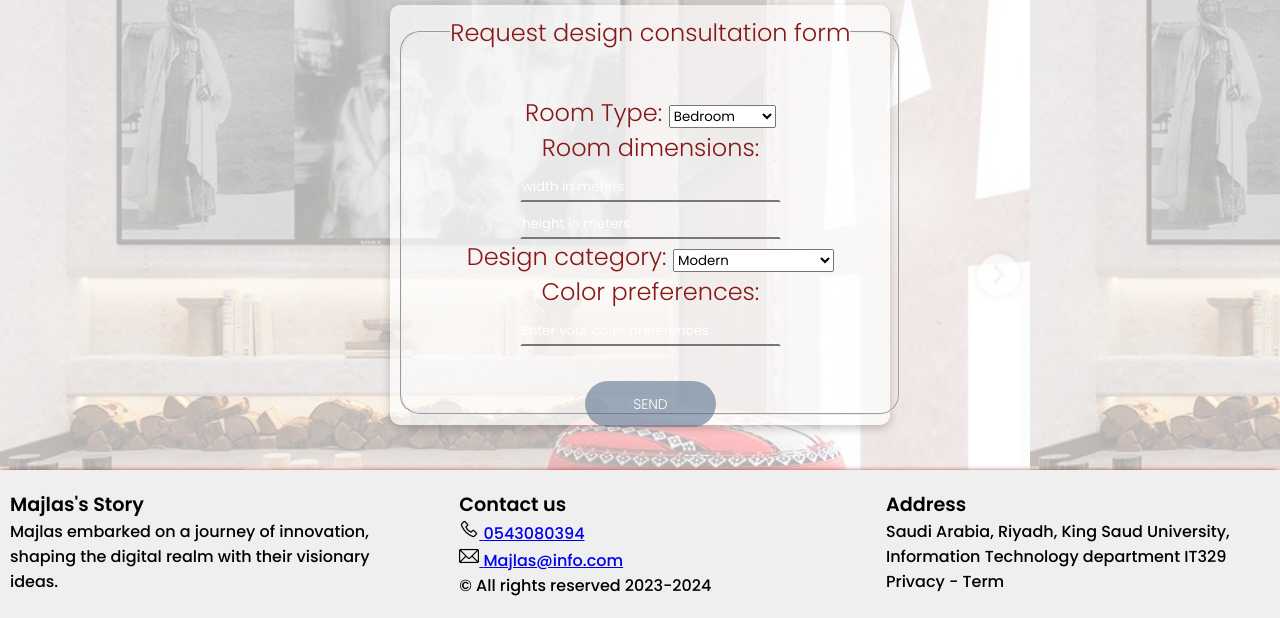
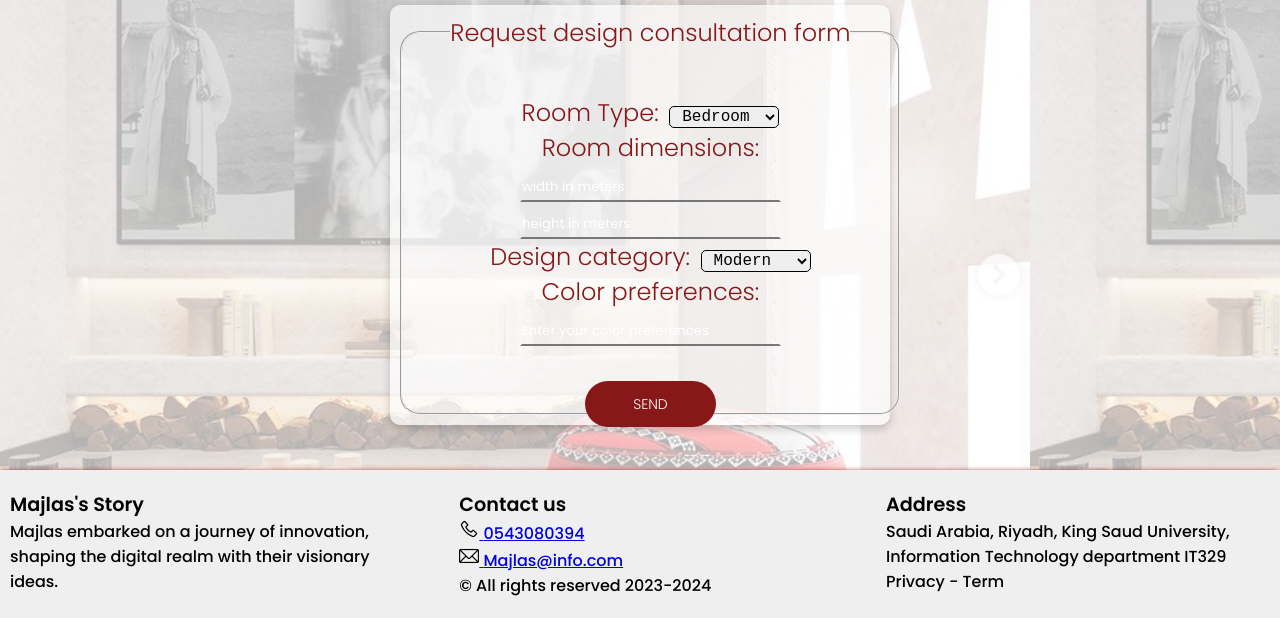
Before and after one commit to mriamft/Majlas, a website: page public_html/RequestDesignConsultation.html in a window 1280 px wide. Shown: the part 387-1005 px from the top of the page. Drawn offline with Linux system fonts and the light colour scheme.

Commit message:
يارب الفرج

```diff
--- a/public_html/RequestDesignConsultation.css
+++ b/public_html/RequestDesignConsultation.css
@@ -84,8 +84,8 @@ fieldset{
   line-height: 8px;
   border-radius: 30px;
   border: none;
-  background-color: #59738d98;
-  color: #fff;
+  background-color: #881817;
+  color: white;
   position: relative;
   overflow: hidden;
   cursor: pointer;
@@ -110,7 +110,7 @@ fieldset{
 }
 
 .btn:hover {
-  background-color: #59738d98;
+  background-color: #881817;
 }
 
 .btn:hover .btn__visible {
@@ -124,3 +124,12 @@ fieldset{
 .btn:focus {
   outline: none;
 }
+#roomType, #DesignCategory{
+  border: 1px solid black;
+  border-radius: 5px;
+  width: 110px;
+  font-family: 'Courier New', Courier, monospace;
+  padding-left: 8px;
+  margin-left: 4px ;
+  font-size: 16px;
+}
```
Also changed, not shown: public_html/DesignConsultation.css (+7 -0 lines).
